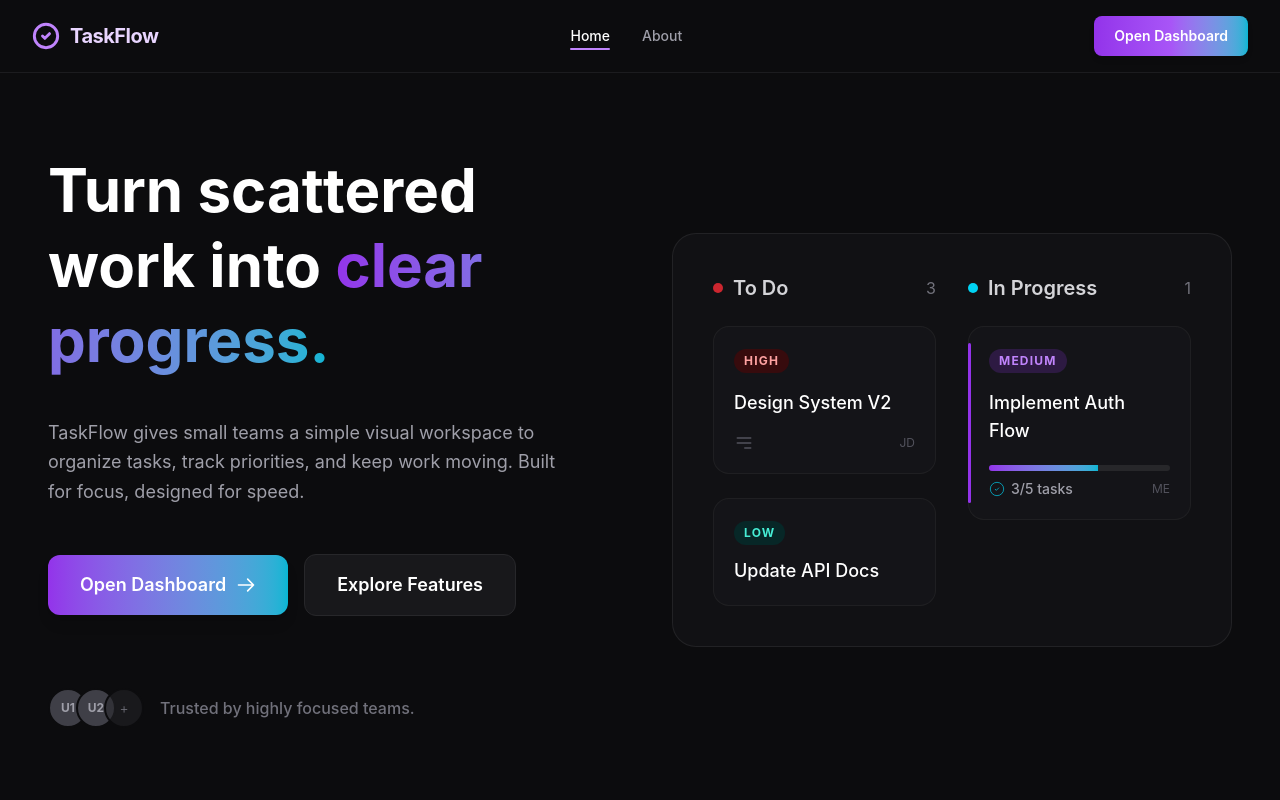
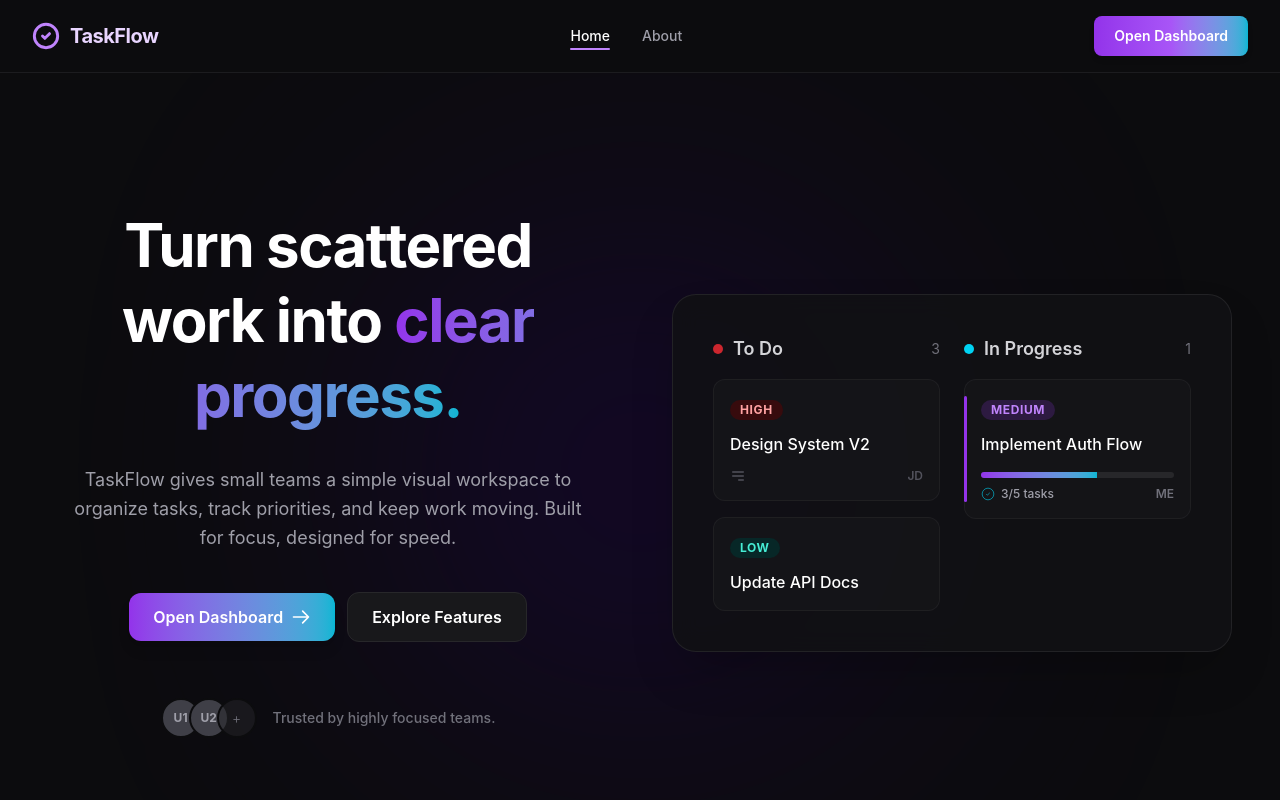
Before and after one commit to tulsishuka/TaskFlow-Modern-, a React (Vite) app in the folder Frontend/: page / in a window 1280 px wide. Shown: the top 800 px of the page. Built offline with nearby package versions, Linux system fonts and the light colour scheme.

Commit message:
Frontend/src/pages/Home.tsx

```diff
--- a/Frontend/src/pages/Home.tsx
+++ b/Frontend/src/pages/Home.tsx
@@ -1,32 +1,29 @@
-
 const Home = () => {
   return (
-    <div className="min-h-screen bg-[#0c0c0e] text-white">
-      {/* Container */}
-      <div className="container mx-auto px-4 sm:px-8 lg:px-12 py-10 lg:py-20 grid grid-cols-1 lg:grid-cols-2 gap-12 lg:gap-16 items-center">
+    <div className="relative min-h-screen bg-[#0c0c0e] text-white overflow-hidden flex items-center justify-center">
+      <div
+        className="absolute top-1/2 left-1/2 -translate-x-1/2 -translate-y-1/2 w-[320px] sm:w-[500px] h-[320px] sm:h-[500px] bg-[#23005C] opacity-40 blur-[100px] sm:blur-[140px] rounded-full pointer-events-none -z-0"
+        aria-hidden="true"
+      />
+      <div className="relative z-10 container mx-auto px-4 sm:px-8 lg:px-12 py-10 lg:py-20 grid grid-cols-1 lg:grid-cols-2 gap-10 lg:gap-16 items-center">
 
-        {/* Left Column - Content */}
-        <div className="space-y-6 sm:space-y-8 lg:space-y-10">
-          {/* Main Heading */}
-          <h1 className="text-3xl sm:text-5xl lg:text-6xl font-bold leading-tight">
+        <div className="space-y-6 sm:space-y-8 text-center flex flex-col items-center">
+          <h1 className="text-3xl sm:text-5xl lg:text-6xl font-bold leading-tight tracking-tight">
             Turn scattered work into{" "}
             <span className="bg-gradient-to-r from-[#9333ea] to-[#06b6d4] bg-clip-text text-transparent">
               clear progress.
             </span>
           </h1>
 
-          {/* Paragraph Text */}
           <p className="text-base sm:text-lg text-zinc-400 max-w-lg leading-relaxed">
             TaskFlow gives small teams a simple visual workspace to organize tasks, track priorities, and keep work moving. Built for focus, designed for speed.
           </p>
 
-          {/* Action Buttons */}
-          <div className="flex flex-col sm:flex-row items-stretch sm:items-center gap-4 pt-2">
-            {/* Gradient Primary Button */}
-            <button className="flex items-center justify-center gap-2.5 bg-gradient-to-r from-[#9333ea] to-[#06b6d4] text-white text-base sm:text-lg font-semibold px-6 sm:px-8 py-3.5 sm:py-4 rounded-xl shadow-lg hover:shadow-cyan-500/10 hover:opacity-95 transition-all">
+          <div className="flex flex-wrap items-center justify-center gap-3 pt-2 w-full">
+            <button className="w-auto flex items-center justify-center gap-2 bg-gradient-to-r from-[#9333ea] to-[#06b6d4] text-white text-xs sm:text-base font-semibold px-3.5 sm:px-6 py-2.5 sm:py-3 rounded-xl shadow-lg hover:shadow-cyan-500/10 hover:opacity-95 transition-all cursor-pointer">
               Open Dashboard
               <svg
-                className="w-5 h-5"
+                className="w-4 h-4 sm:w-5 sm:h-5"
                 fill="none"
                 stroke="currentColor"
                 viewBox="0 0 24 24"
@@ -35,92 +32,80 @@ const Home = () => {
               </svg>
             </button>
 
-            {/* Ghost / Border Button */}
-            <button className="bg-zinc-900 border border-zinc-800 hover:border-zinc-700 text-white text-base sm:text-lg font-semibold px-6 sm:px-8 py-3.5 sm:py-4 rounded-xl transition-all text-center">
+            <button className="w-auto bg-zinc-900 border border-zinc-800 hover:border-zinc-700 text-white text-xs sm:text-base font-semibold px-3.5 sm:px-6 py-2.5 sm:py-3 rounded-xl transition-all text-center cursor-pointer">
               Explore Features
             </button>
           </div>
 
-          {/* Trusted By Section */}
-          <div className="flex flex-wrap items-center gap-3 sm:gap-4 pt-6 lg:pt-8">
-            {/* Avatars */}
+          <div className="flex flex-wrap items-center justify-center gap-3 sm:gap-4 pt-4 lg:pt-6">
             <div className="flex -space-x-3">
               <span className="w-8 h-8 sm:w-10 sm:h-10 rounded-full bg-zinc-700 border-2 border-[#0c0c0e] text-zinc-400 flex items-center justify-center text-xs font-bold">U1</span>
               <span className="w-8 h-8 sm:w-10 sm:h-10 rounded-full bg-zinc-700 border-2 border-[#0c0c0e] text-zinc-400 flex items-center justify-center text-xs font-bold">U2</span>
               <span className="w-8 h-8 sm:w-10 sm:h-10 rounded-full bg-zinc-800/50 border-2 border-[#0c0c0e] text-zinc-500 flex items-center justify-center text-xs sm:text-sm font-light">+</span>
             </div>
-            <span className="text-zinc-500 text-sm sm:text-base font-medium">Trusted by highly focused teams.</span>
+            <span className="text-zinc-500 text-xs sm:text-sm font-medium">
+              Trusted by highly focused teams.
+            </span>
           </div>
         </div>
+        <div className="relative border border-zinc-800/80 rounded-2xl sm:rounded-3xl p-4 sm:p-8 lg:p-10 bg-[#111114]/90 backdrop-blur-md shadow-2xl">
+          <div className="grid grid-cols-1 sm:grid-cols-2 gap-6">
 
-        {/* Right Column - UI Preview */}
-        <div className="relative border border-zinc-800/80 rounded-2xl sm:rounded-3xl p-5 sm:p-8 lg:p-10 bg-[#111114]">
-          <div className="grid grid-cols-1 sm:grid-cols-2 gap-6 sm:gap-8">
-
-            {/* 'To Do' Column */}
-            <div className="space-y-4 sm:space-y-6">
+            <div className="space-y-4">
               <div className="flex items-center justify-between">
                 <div className="flex items-center gap-2.5">
                   <span className="w-2.5 h-2.5 rounded-full bg-red-500/80"></span>
-                  <h3 className="text-lg sm:text-xl font-semibold text-zinc-300">To Do</h3>
+                  <h2 className="text-base sm:text-lg font-semibold text-zinc-300">To Do</h2>
                 </div>
-                <span className="text-sm sm:text-base text-zinc-500">3</span>
+                <span className="text-xs sm:text-sm text-zinc-500">3</span>
               </div>
-
-              {/* Task Card 1 */}
-              <div className="bg-zinc-900/60 p-4 sm:p-5 rounded-2xl space-y-3 sm:space-y-4 border border-zinc-800/60">
-                <span className="inline-block bg-red-950/70 text-red-300 text-[10px] sm:text-xs font-bold px-2.5 py-1 rounded-full uppercase tracking-widest">
+              <div className="bg-zinc-900/60 p-4 rounded-xl space-y-3 border border-zinc-800/60 hover:border-zinc-700/60 transition-colors text-left">
+                <span className="inline-block bg-red-950/70 text-red-300 text-[10px] sm:text-xs font-bold px-2.5 py-0.5 rounded-full uppercase tracking-wider">
                   High
                 </span>
-                <p className="text-base sm:text-lg font-medium text-white">Design System V2</p>
+                <p className="text-sm sm:text-base font-medium text-white">Design System V2</p>
                 <div className="flex items-center justify-between text-zinc-600">
-                  <svg className="w-4 h-4 sm:w-5 sm:h-5" fill="none" stroke="currentColor" viewBox="0 0 24 24">
+                  <svg className="w-4 h-4" fill="none" stroke="currentColor" viewBox="0 0 24 24">
                     <path strokeLinecap="round" strokeLinejoin="round" strokeWidth="2" d="M4 6h16M4 12h16m-7 6h7" />
                   </svg>
-                  <span className="text-xs">JD</span>
+                  <span className="text-xs font-semibold">JD</span>
                 </div>
               </div>
-
-              {/* Task Card 2 */}
-              <div className="bg-zinc-900/60 p-4 sm:p-5 rounded-2xl space-y-3 border border-zinc-800/60">
-                <span className="inline-block bg-teal-950/70 text-teal-300 text-[10px] sm:text-xs font-bold px-2.5 py-1 rounded-full uppercase tracking-widest">
+              <div className="bg-zinc-900/60 p-4 rounded-xl space-y-3 border border-zinc-800/60 hover:border-zinc-700/60 transition-colors text-left">
+                <span className="inline-block bg-teal-950/70 text-teal-300 text-[10px] sm:text-xs font-bold px-2.5 py-0.5 rounded-full uppercase tracking-wider">
                   Low
                 </span>
-                <p className="text-base sm:text-lg font-medium text-white">Update API Docs</p>
+                <p className="text-sm sm:text-base font-medium text-white">Update API Docs</p>
               </div>
             </div>
-
-            {/* 'In Progress' Column */}
-            <div className="space-y-4 sm:space-y-6">
+            <div className="space-y-4">
               <div className="flex items-center justify-between">
                 <div className="flex items-center gap-2.5">
                   <span className="w-2.5 h-2.5 rounded-full bg-cyan-400"></span>
-                  <h3 className="text-lg sm:text-xl font-semibold text-zinc-300">In Progress</h3>
+                  <h2 className="text-base sm:text-lg font-semibold text-zinc-300">In Progress</h2>
                 </div>
-                <span className="text-sm sm:text-base text-zinc-500">1</span>
+                <span className="text-xs sm:text-sm text-zinc-500">1</span>
               </div>
 
-              {/* Task Card 3 (In Progress) */}
-              <div className="relative bg-zinc-900/60 p-4 sm:p-5 rounded-2xl space-y-3 sm:space-y-4 border border-zinc-800/60 before:absolute before:left-[-1px] before:top-4 before:bottom-4 before:w-[3px] before:bg-[#9333ea] before:rounded-full">
-                <span className="inline-block bg-[#9333ea]/20 text-[#c084fc] text-[10px] sm:text-xs font-bold px-2.5 py-1 rounded-full uppercase tracking-widest">
+              <div className="relative bg-zinc-900/60 p-4 rounded-xl space-y-3 border border-zinc-800/60 before:absolute before:left-[-1px] before:top-4 before:bottom-4 before:w-[3px] before:bg-[#9333ea] before:rounded-full hover:border-zinc-700/60 transition-colors text-left">
+                <span className="inline-block bg-[#9333ea]/20 text-[#c084fc] text-[10px] sm:text-xs font-bold px-2.5 py-0.5 rounded-full uppercase tracking-wider">
                   Medium
                 </span>
-                <p className="text-base sm:text-lg font-medium text-white">Implement Auth Flow</p>
+                <p className="text-sm sm:text-base font-medium text-white">Implement Auth Flow</p>
 
-                {/* Progress Bar and Details */}
                 <div className="space-y-2 pt-1">
                   <div className="w-full h-1.5 bg-zinc-800 rounded-full overflow-hidden">
                     <div className="h-full w-[60%] bg-gradient-to-r from-[#9333ea] to-[#06b6d4]"></div>
                   </div>
-                  <div className="flex items-center justify-between text-zinc-600">
+                  <div className="flex items-center justify-between text-zinc-500">
                     <div className="flex items-center gap-1.5">
-                      <svg className="w-3.5 h-3.5 sm:w-4 sm:h-4 text-cyan-400" fill="none" stroke="currentColor" viewBox="0 0 24 24">
+                      <svg className="w-3.5 h-3.5 text-cyan-400" fill="none" stroke="currentColor" viewBox="0 0 24 24">
                         <circle cx="12" cy="12" r="10"/>
                         <path d="m9 12 2 2 4-4"/>
                       </svg>
-                      <span className="text-xs sm:text-sm font-medium text-zinc-400">3/5 tasks</span>
+                      <span className="text-xs font-medium text-zinc-400">3/5 tasks</span>
                     </div>
-                    <span className="text-xs">ME</span>
+                    <span className="text-xs font-semibold">ME</span>
                   </div>
                 </div>
               </div>
```
